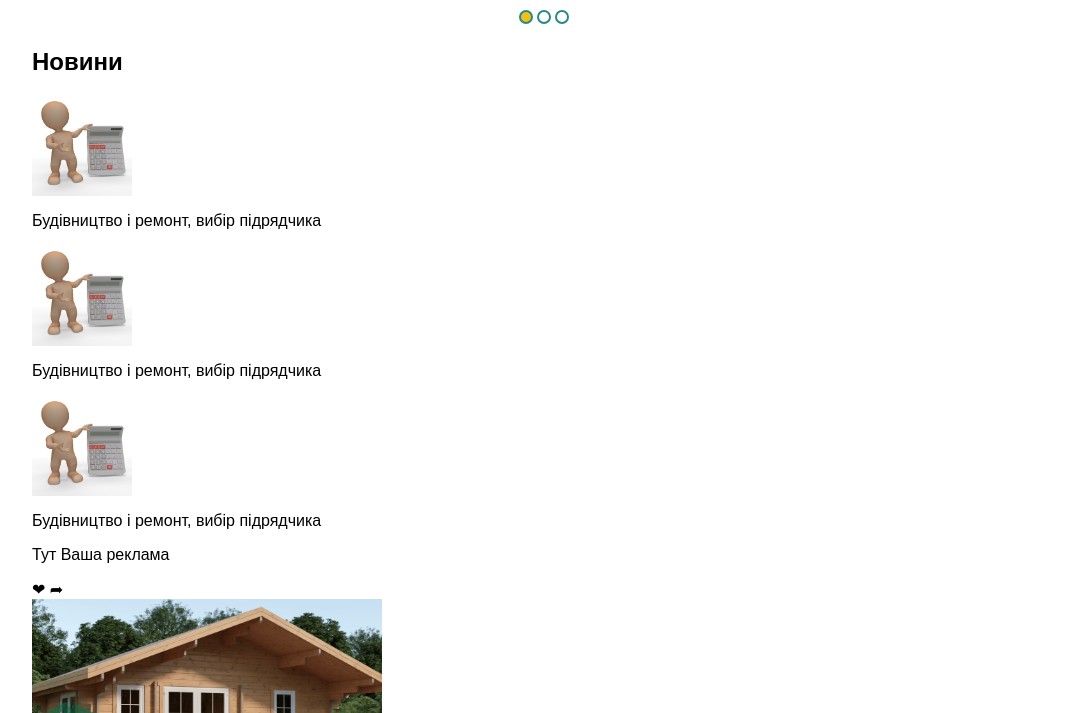
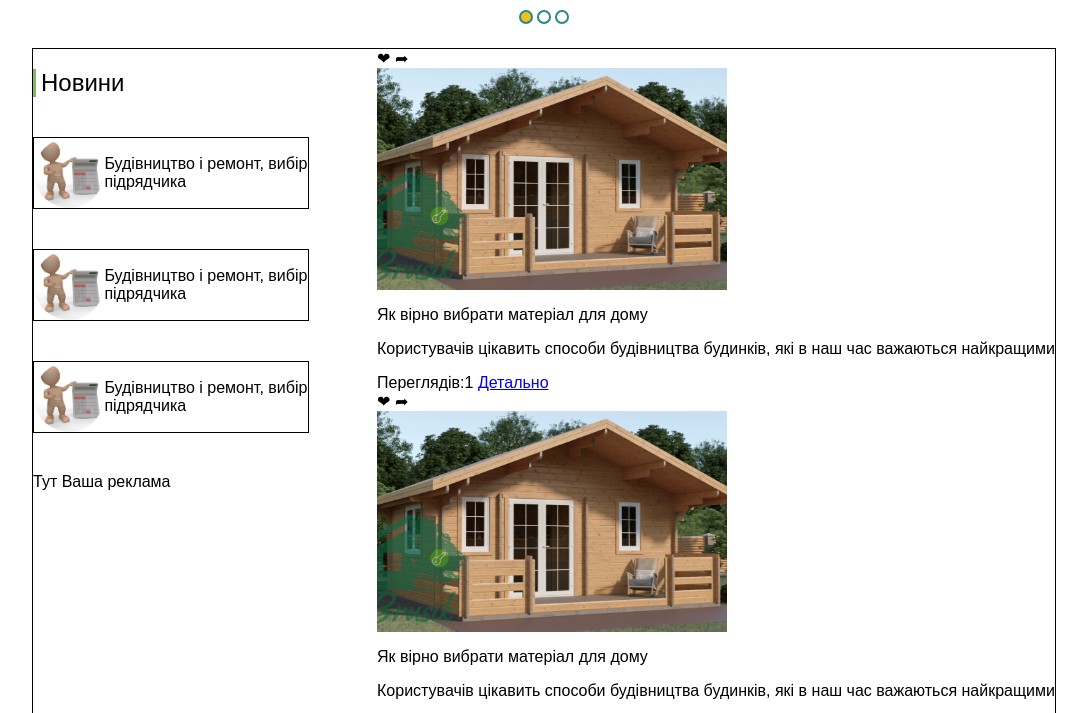
Before and after one commit to IrynaVIK/House-Estate-, a plain HTML site: page Site/index.html in a window 1280 px wide. Shown: the part 455-1168 px from the top of the page, without its empty margins (96-1183 px from the left). Drawn offline with Linux system fonts and the light colour scheme.

Commit message:
remove whitespace

```diff
--- a/Site/css/style.css
+++ b/Site/css/style.css
@@ -159,3 +159,28 @@ header {
 .content-test-img {
     width: 350px;
 }
+.content {
+    display: flex;
+    justify-content: space-between;
+    margin-top: 20px;
+    border: 1px solid;
+}
+section {
+    flex-basis: 27%;
+}
+section h2 {
+border-left: 3px solid #83b85c;
+    padding-left: 5px;
+    font-weight: normal;
+}
+article {
+    display: flex;
+    justify-content: space-around;
+    align-items: center;
+    margin: 40px 0;
+    border: 1px solid;
+}
+article img {
+    border-radius: 100%;
+    height: 70px;
+}
--- a/Site/index.html
+++ b/Site/index.html
@@ -170,11 +170,11 @@
                       </div>
                   </div>
                     <div class="pagination">
-                        <span></span>
-                        <span></span>
-                        <span></span>
-                        <span></span>
-                        <span></span>
+                        <span>&laquo</span>
+                        <span>1</span>
+                        <span>2</span>
+                        <span>3</span>
+                        <span>&raquo</span>
                     </div>
                     </div>
     </div>
```
